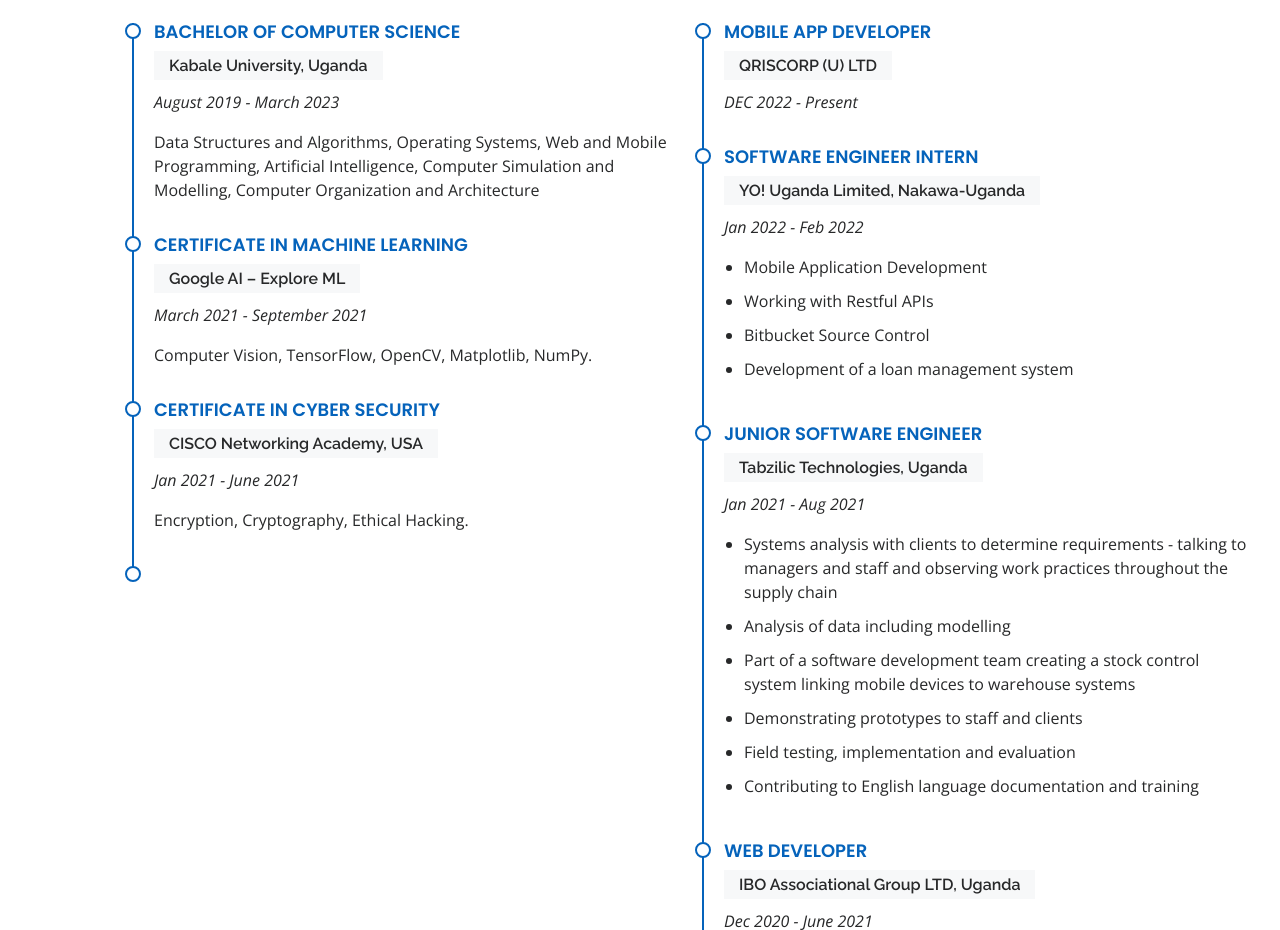
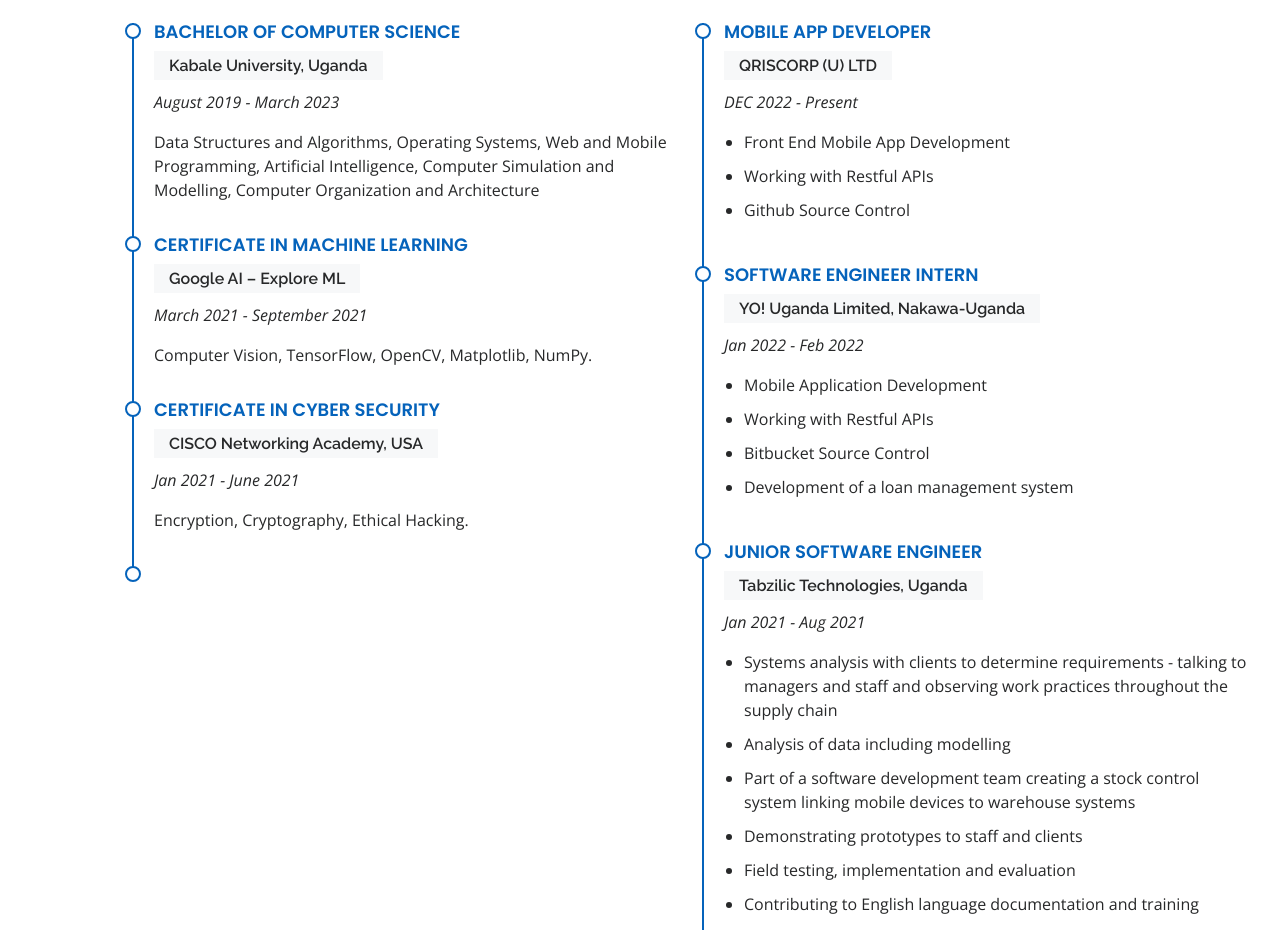
Before and after one commit to derricktab/derricktab.github.io, a plain HTML site: page index.html in a window 1280 px wide. Shown: the part 2740-3670 px from the top of the page. Drawn offline with nearby package versions, Linux system fonts and the light colour scheme.

Commit message:
activities

```diff
--- a/index.html
+++ b/index.html
@@ -259,6 +259,15 @@
               <h4>Mobile App Developer</h4>
               <h5>QRISCORP (U) LTD</h5>
               <p><em> DEC 2022 - Present</em></p>
+              <ul>
+                <li>Front End Mobile App Development
+                </li>
+                <li>Working with Restful APIs
+                </li>
+                <li>Github Source Control
+                </li>
+
+              </ul>
             </div>
 
             <!-- YO UGANDA LIMITED  -->
```
